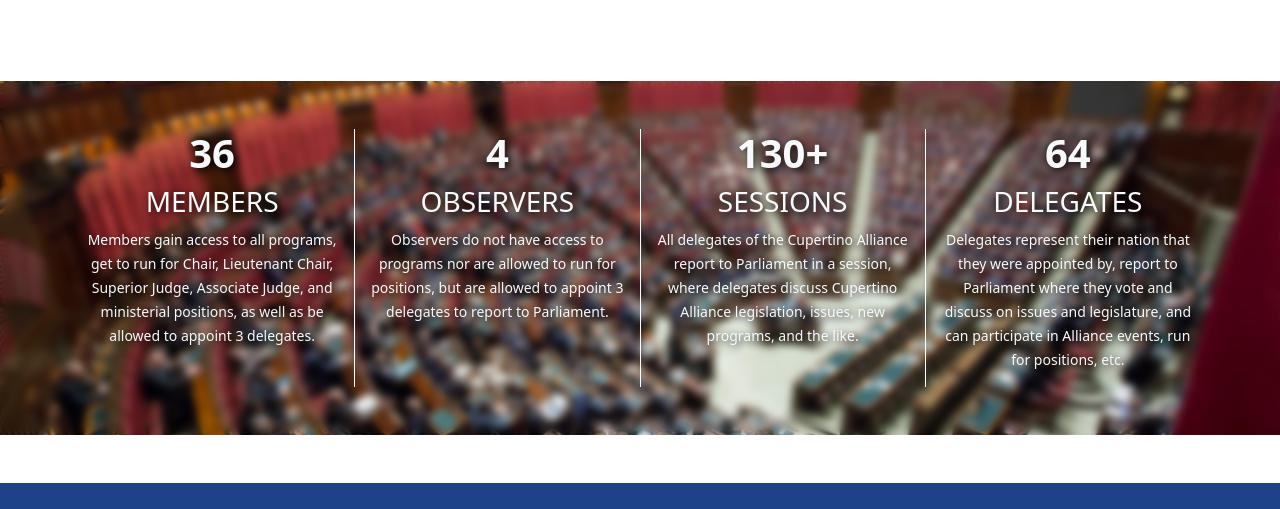
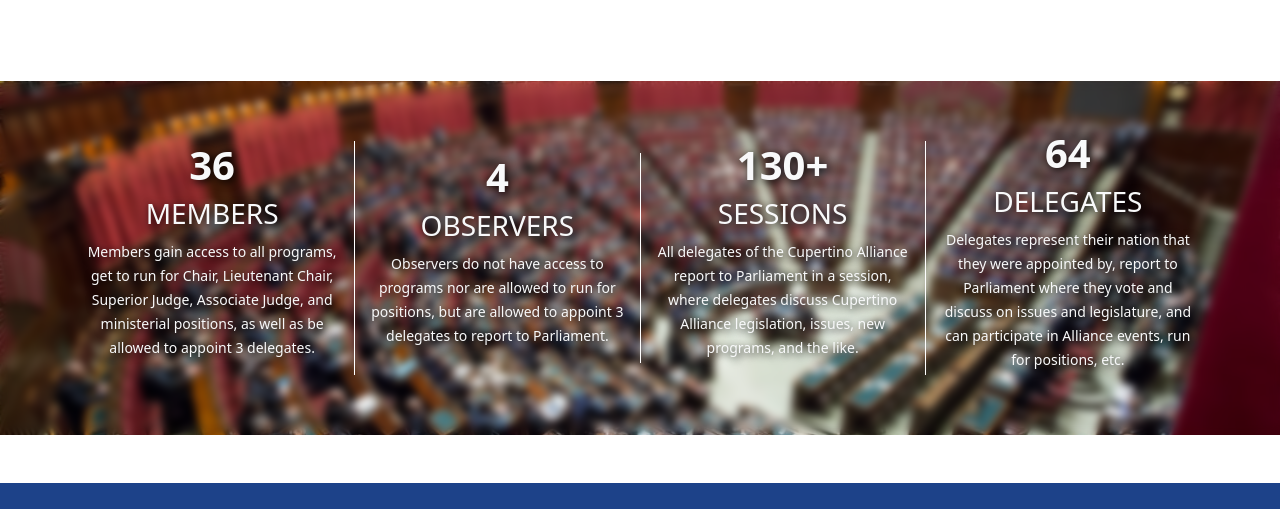
Before and after one commit to beta-cupertinoalliance/beta-cupertinoalliance.github.io, a plain HTML site: page index.html in a window 1280 px wide. Shown: the part 960-1469 px from the top of the page. Drawn offline with nearby package versions, Linux system fonts and the light colour scheme.

Commit message:
vertical center-align memb, obsv, sesh and delg data

```diff
--- a/index.html
+++ b/index.html
@@ -65,22 +65,22 @@
           <div style="backdrop-filter: blur(4px); -webkit-backdrop-filter: blur(4px);">
             <div class="mx-auto py-5 my-3 container">
               <div class="row text-light text-center d-flex justify-content-center" style="text-align: center; text-shadow: 2px 2px 8px #000;">
-                  <div class="col" style="border-right: 1px solid #fff;">
+                  <div class="col my-auto" style="border-right: 1px solid #fff;">
                   <h1 class="display-6 fw-bold">36</h1>
                   <h3>MEMBERS</h3>
                   <p><small>Members gain access to all programs, get to run for Chair, Lieutenant Chair, Superior Judge, Associate Judge, and ministerial positions, as well as be allowed to appoint 3 delegates.</small></p>
               </div>
-              <div class="col" style="border-right: 1px solid #fff;">
+              <div class="col my-auto" style="border-right: 1px solid #fff;">
                   <h1 class="display-6 fw-bold">4</h1>
                   <h3>OBSERVERS</h3>
                   <p><small>Observers do not have access to programs nor are allowed to run for positions, but are allowed to appoint 3 delegates to report to Parliament.</small></p>
               </div>
-              <div class="col" style="border-right: 1px solid #fff;">
+              <div class="col my-auto" style="border-right: 1px solid #fff;">
                   <h1 class="display-6 fw-bold">130+</h1>
                   <h3>SESSIONS</h3>
                   <p><small>All delegates of the Cupertino Alliance report to Parliament in a session, where delegates discuss Cupertino Alliance legislation, issues, new programs, and the like.</small></p>
               </div>
-              <div class="col">
+              <div class="col my-auto">
                   <h1 class="display-6 fw-bold">64</h1>
                   <h3>DELEGATES</h3>
                   <p><small>Delegates represent their nation that they were appointed by, report to Parliament where they vote and discuss on issues and legislature, and can participate in Alliance events, run for positions, etc.</small></p>
```
